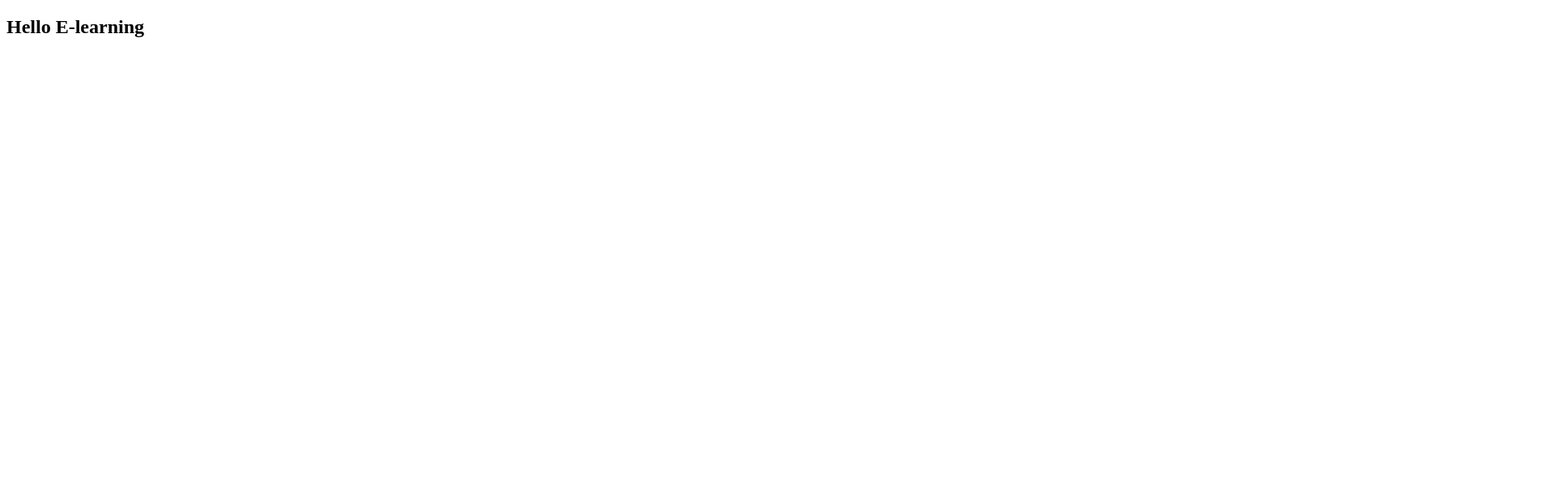
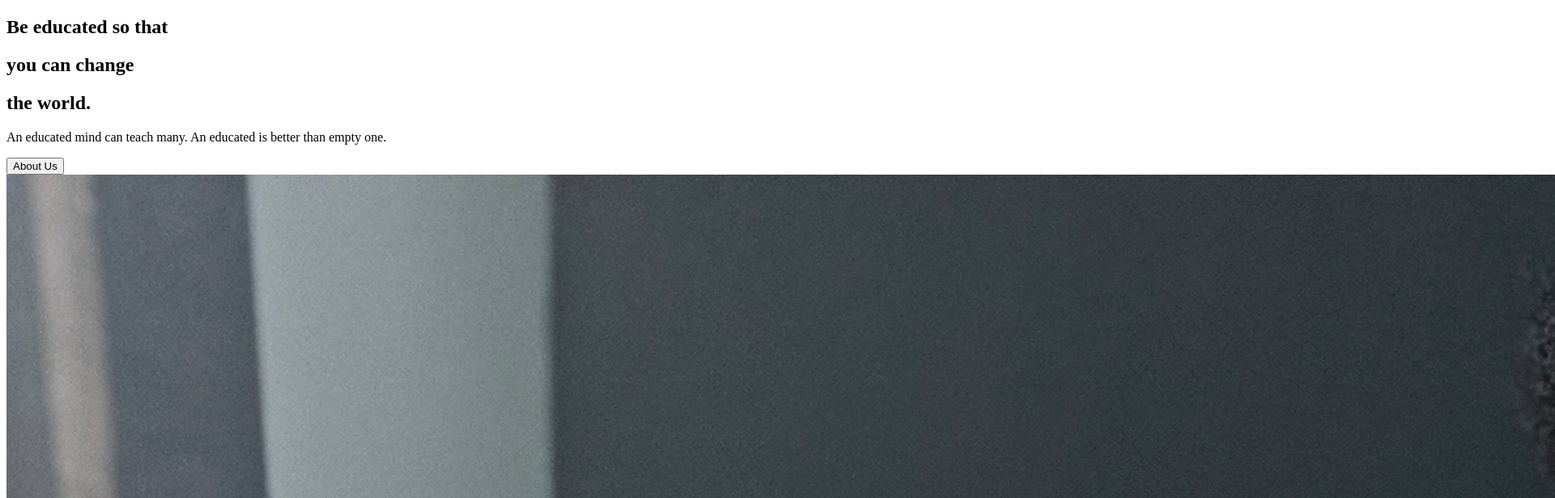
Before and after one commit to Tokhirjon07/Interactive-React-E-learning, a React (Create React App) app: page / in a window 1280 px wide. Shown: the top 616 px of the page at 81% size, 1920 px wide, since content can reach past the window. Built offline with nearby package versions, Linux system fonts and the light colour scheme.

Commit message:
AboutSection html completed

```diff
--- a/src/App.js
+++ b/src/App.js
@@ -1,9 +1,11 @@
 import React from "react";
+// import Pages
+import AboutUs from "./Pages/AboutUs";
 
 const App = () => {
   return (
     <div className="App">
-      <h2>Hello E-learning</h2>
+      <AboutUs />
     </div>
   );
 };
--- /dev/null
+++ b/src/Components/AboutSection.js
@@ -0,0 +1,32 @@
+import React from "react";
+// import Images
+import homeIntro from "../img/home-intro.jpg";
+
+const AboutSection = () => {
+  return (
+    <div>
+      <div className="description">
+        <div className="title">
+          <div className="hide">
+            <h2>Be educated so that</h2>
+          </div>
+          <div className="hide">
+            <h2>you can change </h2>
+          </div>
+          <div className="hide">
+            <h2>the world.</h2>
+          </div>
+        </div>
+        <p>
+          An educated mind can teach many. An educated is better than empty one.
+        </p>
+        <button>About Us</button>
+      </div>
+      <div className="image">
+        <img src={homeIntro} alt="man reading a book" />
+      </div>
+    </div>
+  );
+};
+
+export default AboutSection;
--- /dev/null
+++ b/src/Pages/AboutUs.js
@@ -0,0 +1,13 @@
+import React from "react";
+// Import Components
+import AboutSection from "../Components/AboutSection";
+
+const AboutUs = () => {
+  return (
+    <div>
+      <AboutSection />
+    </div>
+  );
+};
+
+export default AboutUs;
```
Also changed, not shown: src/img/home-intro.jpg (added).
